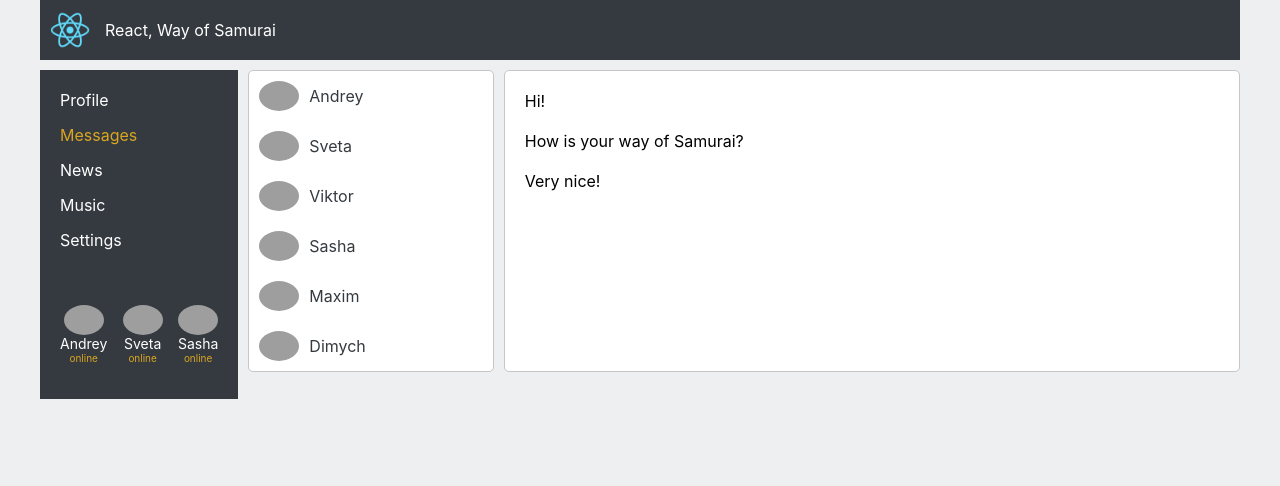
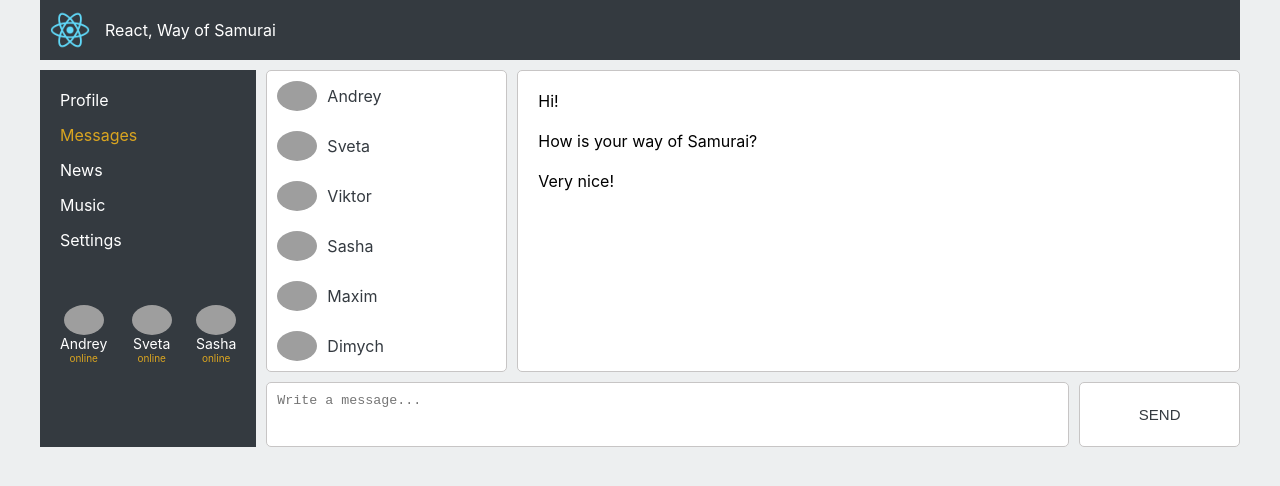
Before and after one commit to edjalilov/react-samurai, a React (Create React App) app: page /dialogs in a window 1280 px wide. Shown: the top 486 px of the page. Built offline with nearby package versions, Linux system fonts and the light colour scheme; grey boxes are pictures that could not be loaded.

Commit message:
ref, onClick

```diff
--- a/src/App.css
+++ b/src/App.css
@@ -4,7 +4,7 @@
     "h h"
     "n c";
   grid-template-rows: 60px 1fr;
-  grid-template-columns: 2fr 10fr;
+  grid-template-columns: 2fr 9fr;
   grid-gap: 10px;
   width: 1200px;
   margin: 0 auto;
--- a/src/components/Dialogs/Dialogs.jsx
+++ b/src/components/Dialogs/Dialogs.jsx
@@ -4,14 +4,37 @@ import DialogsItems from "./DialogsItems/DialogsItems";
 import Message from "./Message/Message";
 
 const Dialogs = (props) => {
-  let messageElements = props.state.messages.map( m => <Message message={m.message} /> );
-  let dialogsElements = props.state.dialogs.map( d => <DialogsItems id={d.id} name={d.name} avatar={d.avatar}/> );
+  let messageElements = props.state.messages.map((m) => (
+    <Message message={m.message} />
+  ));
+  let dialogsElements = props.state.dialogs.map((d) => (
+    <DialogsItems id={d.id} name={d.name} avatar={d.avatar} />
+  ));
+
+  let SendElements = React.createRef();
+
+  let sendMessage = () => {
+    let sendText = SendElements.current.value;
+    alert(sendText);
+  };
 
   return (
-    <div className={classes.dialogs}>
-      <div className={classes.dialogsElements}>{dialogsElements}</div>
-      <div className={classes.messages}>{messageElements}</div>
-    </div>
+    <>
+      <div className={classes.dialogs}>
+        <div className={classes.dialogsElements}>{dialogsElements}</div>
+        <div className={classes.messages}>{messageElements}</div>
+      </div>
+      <div className={classes.messageItem}>
+        <textarea
+          ref={SendElements}
+          placeholder="Write a message..."
+          className={classes.messageText}
+        ></textarea>
+        <button className={classes.sendBtn} onClick={sendMessage}>
+          Send
+        </button>
+      </div>
+    </>
   );
 };
 export default Dialogs;
--- a/src/components/Dialogs/Dialogs.module.css
+++ b/src/components/Dialogs/Dialogs.module.css
@@ -19,3 +19,34 @@
   border-radius: 5px;
   border: 1px solid #c7c5c5;
 }
+
+.messageItem {
+  display: grid;
+  grid-template-columns: 10fr 2fr;
+  grid-template-rows: 1fr;
+  grid-gap: 10px;
+  margin-top: 10px;
+}
+
+.messageText {
+  height: 65px;
+  padding: 10px;
+  border: 1px solid #c7c5c5;
+  border-radius: 5px;
+  resize: none;
+}
+
+.sendBtn {
+  text-transform: uppercase;
+  font-size: 15px;
+  border: 1px solid #c7c5c5;
+  color: #343a40;
+  transition: 0.5s;
+  border-radius: 5px;
+  background-color: #fff;
+}
+
+.sendBtn:hover {
+  background: #343a40;
+  color: #fff;
+}
--- a/src/components/Dialogs/Message/Message.jsx
+++ b/src/components/Dialogs/Message/Message.jsx
@@ -2,6 +2,10 @@ import React from "react";
 import classes from "./Message.module.css";
 
 const Message = (props) => {
-  return <div className={classes.message}>{props.message}</div>;
+  return (
+    <>
+      <div className={classes.message}>{props.message}</div>
+    </>
+  );
 };
 export default Message;
--- a/src/components/Profile/MyPosts/MyPosts.jsx
+++ b/src/components/Profile/MyPosts/MyPosts.jsx
@@ -6,14 +6,27 @@ const MyPosts = (props) => {
   let postElements = props.posts.map((p) => (
     <Post message={p.message} likesCount={p.likesCount} />
   ));
+
+  let newPostElement = React.createRef();
+
+  let addPost = () => {
+    let text = newPostElement.current.value;
+    alert(text);
+  };
+
   return (
     <>
       <div className={classes.item}>
         <div>
-          <textarea placeholder="What's on your mind?"></textarea>
+          <textarea
+            placeholder="What's on your mind?"
+            ref={newPostElement}
+          ></textarea>
         </div>
         <div className={classes.btnWrapper}>
-          <button type="submit">Add Post</button>
+          <button type="submit" onClick={addPost}>
+            Add Post
+          </button>
         </div>
       </div>
       {postElements}
```
Also changed, not shown: src/App.js (+9 -4 lines).
